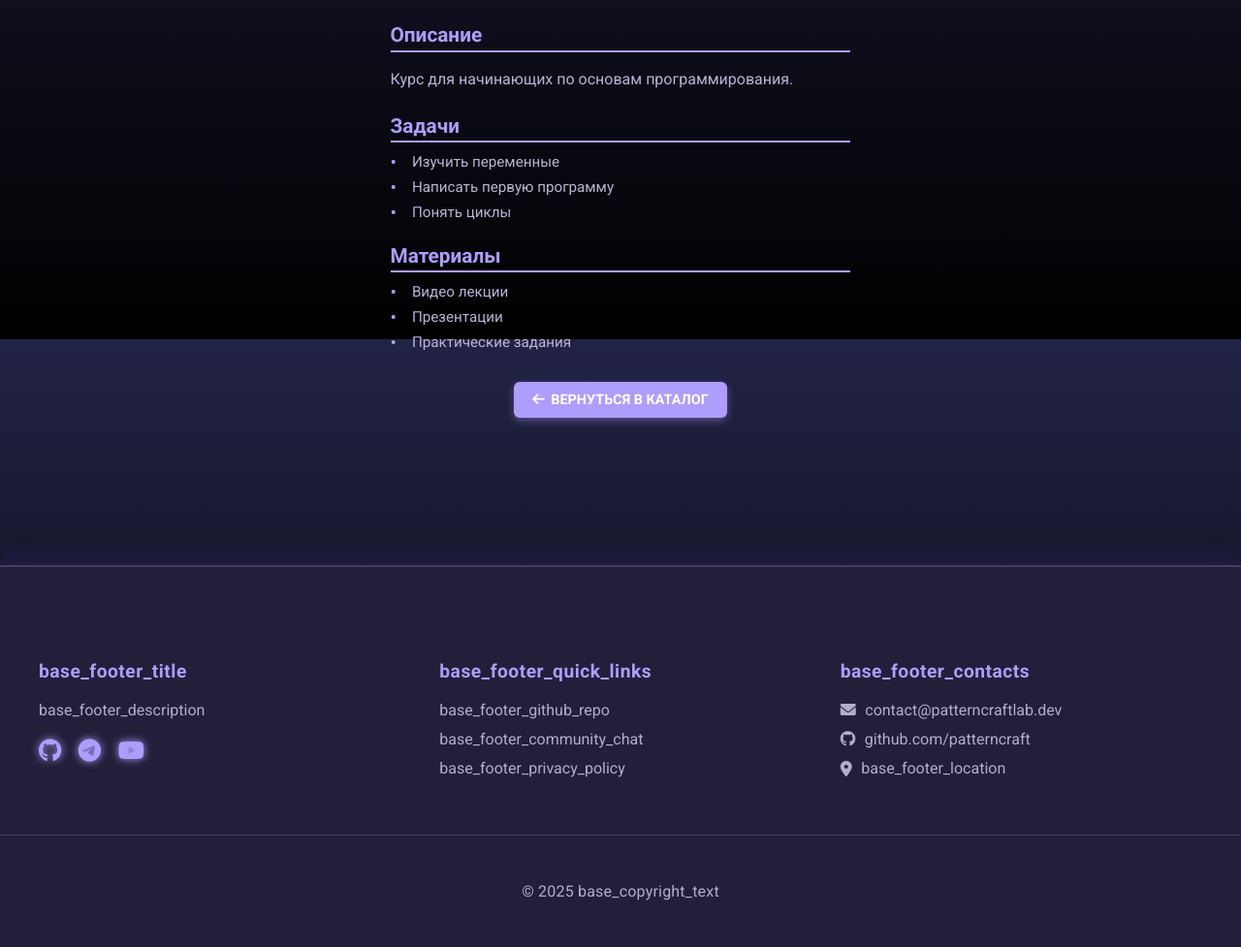
After one commit to LynxVS6/PatternCraft-WEB-Service, a Flask app: page /courses/1 in a window 1280 px wide. The commit adds this page. Shown: the part 450-1427 px from the top of the page at 97% size. Run offline with Flask 3, Linux system fonts and the light colour scheme; parts of the project's set-up code (start-up, migrations or seed data) failed here and were passed over; some libraries are stand-ins or nearby versions.

Commit message:
chore: add course cards and course content pages and add the "Course Catalog" page and a tab in the header of the service

```diff
--- a/app/__init__.py
+++ b/app/__init__.py
@@ -10,8 +10,7 @@ from .extensions import (
     get_timezone,
     get_locale,
 )
-from .views import auth, main, problem_hub, problem_page, users, tasks
-
+from .views import auth, main, problem_hub, problem_page, users, tasks, courses
 
 def create_app():
     app = Flask(__name__)
@@ -30,5 +29,6 @@ def create_app():
     app.register_blueprint(problem_hub.bp)
     app.register_blueprint(tasks.bp)
     app.register_blueprint(problem_page.bp)
+    app.register_blueprint(courses.courses_bp)
 
     return app
--- a/app/templates/base.html
+++ b/app/templates/base.html
@@ -16,9 +16,9 @@
     <div class="header-container">
       <div class="logo">
          <a href="{{ url_for('main.index') }}" class="logo-link">
-    <img class="logo-icon" src="{{ url_for('static', filename='img/logo.png') }}"></img>
-    <h1>{{ _('base_logo_text') }}</h1>
-  </a>
+           <img class="logo-icon" src="{{ url_for('static', filename='img/logo.png') }}"></img>
+           <h1>{{ _('base_logo_text') }}</h1>
+         </a>
       </div>
 
       <button class="mobile-menu-btn" aria-label="{{ _('base_menu_button_aria_label') }}">
@@ -27,6 +27,7 @@
 
       <nav class="main-nav" aria-label="{{ _('base_main_nav_aria_label') }}">
         <ul>
+          <li><a href="{{ url_for('courses.catalog') }}"><i class="fas fa-th-list"></i> {{ _('Каталог курсов') }}</a></li>
           {% if current_user.is_authenticated %}
             <li><a href="{{ url_for('users.account') }}"><i class="fas fa-user"></i> {{ _('base_nav_account') }}</a></li>
             <li><a href="{{ url_for('auth.logout') }}"><i class="fas fa-sign-out-alt"></i> {{ _('base_nav_logout') }}</a></li>
--- /dev/null
+++ b/app/templates/courses/course.html
@@ -0,0 +1,217 @@
+{% extends "base.html" %}
+
+{% block title %}{{ course.title }} — Детали курса{% endblock %}
+
+{% block content %}
+<section class="course-section container" aria-labelledby="course-heading">
+  <header class="course-header">
+    <h1 id="course-heading">{{ course.title }}</h1>
+    <div class="course-meta">
+      <span><i class="fas fa-user"></i> {{ course.author }}</span>
+      <span><i class="fas fa-calendar"></i> {{ course.created_at.strftime('%d.%m.%Y') }}</span>
+    </div>
+  </header>
+
+  <div class="course-image-wrapper">
+    <img
+      src="{{ course.image_url or url_for('static', filename='img/default-course.jpg') }}"
+      alt="Изображение курса {{ course.title }}"
+      class="course-image"
+      loading="lazy"
+    >
+  </div>
+
+  <article class="course-content">
+    <section>
+      <h2>Описание</h2>
+      <p>{{ course.description }}</p>
+    </section>
+
+    {% if course.tasks %}
+    <section>
+      <h2>Задачи</h2>
+      <ul class="course-list">
+        {% for task in course.tasks %}
+        <li>{{ task }}</li>
+        {% endfor %}
+      </ul>
+    </section>
+    {% endif %}
+
+    {% if course.materials %}
+    <section>
+      <h2>Материалы</h2>
+      <ul class="course-list">
+        {% for material in course.materials %}
+        <li>{{ material }}</li>
+        {% endfor %}
+      </ul>
+    </section>
+    {% endif %}
+  </article>
+
+  <div class="course-actions">
+    <a href="{{ url_for('courses.catalog') }}" class="back-btn" aria-label="Вернуться в каталог курсов">
+      <i class="fas fa-arrow-left"></i> Вернуться в каталог
+    </a>
+  </div>
+</section>
+{% endblock %}
+
+{% block extra_css %}
+<style>
+  .course-section {
+    padding: 2rem 1rem;
+    max-width: 720px;
+    margin: 0 auto;
+  }
+
+  .course-header {
+    text-align: center;
+    margin-bottom: 1.5rem;
+  }
+
+  .course-header h1 {
+    font-size: 2rem;
+    font-weight: 700;
+    color: var(--primary);
+    margin-bottom: 0.5rem;
+  }
+
+  .course-meta {
+    display: flex;
+    justify-content: center;
+    gap: 1.2rem;
+    font-size: 0.9rem;
+    color: var(--text-secondary);
+  }
+
+  .course-meta i {
+    color: var(--primary);
+    margin-right: 0.3rem;
+  }
+
+  .course-image-wrapper {
+    border-radius: 10px;
+    overflow: hidden;
+    margin-bottom: 1.5rem;
+    border: 1px solid var(--divider);
+  }
+
+  .course-image {
+    width: 100%;
+    height: 180px;
+    object-fit: cover;
+    display: block;
+    transition: transform 0.3s ease;
+  }
+
+  .course-image-wrapper:hover .course-image {
+    transform: scale(1.05);
+  }
+
+  .course-content section {
+    margin-bottom: 1.5rem;
+  }
+
+  .course-content h2 {
+    font-size: 1.3rem;
+    font-weight: 600;
+    color: var(--primary);
+    margin-bottom: 0.7rem;
+    border-bottom: 2px solid var(--primary);
+    padding-bottom: 0.2rem;
+  }
+
+  .course-content p {
+    color: var(--text-secondary);
+    font-size: 1rem;
+    line-height: 1.5;
+  }
+
+  .course-list {
+    list-style: none;
+    padding-left: 0;
+    margin: 0;
+  }
+
+  .course-list li {
+    position: relative;
+    padding-left: 1.4rem;
+    margin-bottom: 0.5rem;
+    color: var(--text-secondary);
+    font-size: 0.95rem;
+  }
+
+  .course-list li::before {
+    content: "•";
+    position: absolute;
+    left: 0;
+    color: var(--primary);
+    font-size: 1.2rem;
+    line-height: 1;
+  }
+
+  .course-actions {
+    text-align: center;
+    margin-top: 2rem;
+  }
+
+  .back-btn {
+    display: inline-flex;
+    align-items: center;
+    gap: 0.4rem;
+    padding: 0.6rem 1.2rem;
+    background: var(--primary);
+    color: var(--text-primary);
+    border-radius: 6px;
+    font-weight: 600;
+    font-size: 0.9rem;
+    text-decoration: none;
+    text-transform: uppercase;
+    transition: background 0.3s ease, transform 0.2s ease;
+    box-shadow: 0 3px 8px rgba(174, 157, 252, 0.4);
+  }
+
+  .back-btn:hover,
+  .back-btn:focus {
+    background: var(--secondary);
+    transform: scale(1.05);
+    box-shadow: 0 5px 12px rgba(174, 157, 252, 0.7);
+    outline: none;
+  }
+
+  @media (max-width: 600px) {
+    .course-section {
+      padding: 1.5rem 1rem;
+    }
+
+    .course-header h1 {
+      font-size: 1.6rem;
+    }
+
+    .course-meta {
+      flex-direction: column;
+      gap: 0.5rem;
+      font-size: 0.85rem;
+    }
+
+    .course-image {
+      height: 140px;
+    }
+
+    .course-content h2 {
+      font-size: 1.1rem;
+    }
+
+    .course-list li {
+      font-size: 0.9rem;
+    }
+
+    .back-btn {
+      font-size: 0.85rem;
+      padding: 0.5rem 1rem;
+    }
+  }
+</style>
+{% endblock %}
--- /dev/null
+++ b/app/views/courses.py
@@ -0,0 +1,38 @@
+from flask import Blueprint, render_template, abort
+from datetime import datetime
+
+courses_bp = Blueprint('courses', __name__, url_prefix='/courses')
+
+courses_data = [
+    {
+        "id": 1,
+        "title": "Введение в программирование",
+        "author": "Иван Иванов",
+        "created_at": datetime(2025, 1, 10),
+        "description": "Курс для начинающих по основам программирования.",
+        "tasks": ["Изучить переменные", "Написать первую программу", "Понять циклы"],
+        "materials": ["Видео лекции", "Презентации", "Практические задания"],
+        "image_url": "/static/img/course1.jpg"
+    },
+    {
+        "id": 2,
+        "title": "Веб-разработка с JavaScript",
+        "author": "Анна Смирнова",
+        "created_at": datetime(2025, 5, 15),
+        "description": "Создавайте современные веб-приложения с JavaScript!",
+        "tasks": ["Создать интерактивную страницу", "Разработать TODO-приложение", "Интегрировать API"],
+        "materials": ["Видеоуроки (12 часов)", "Шпаргалка по JS", "Практические задания"],
+        "image_url": "/static/img/js-course.jpg"
+    }
+]
+
+@courses_bp.route('/catalog')
+def catalog():
+    return render_template('courses/catalog.html', courses=courses_data)
+
+@courses_bp.route('/<int:course_id>')
+def detail(course_id):
+    course = next((c for c in courses_data if c['id'] == course_id), None)
+    if course is None:
+        abort(404)
+    return render_template('courses/course.html', course=course)
```
Also changed, not shown: app/templates/courses/catalog.html (added, +388 -0 lines).
